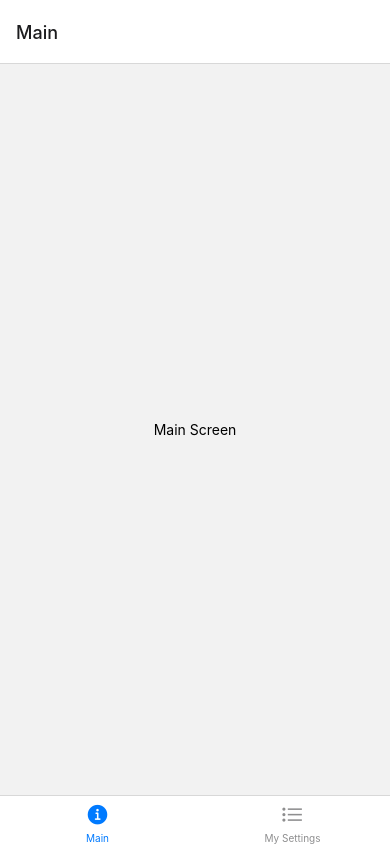
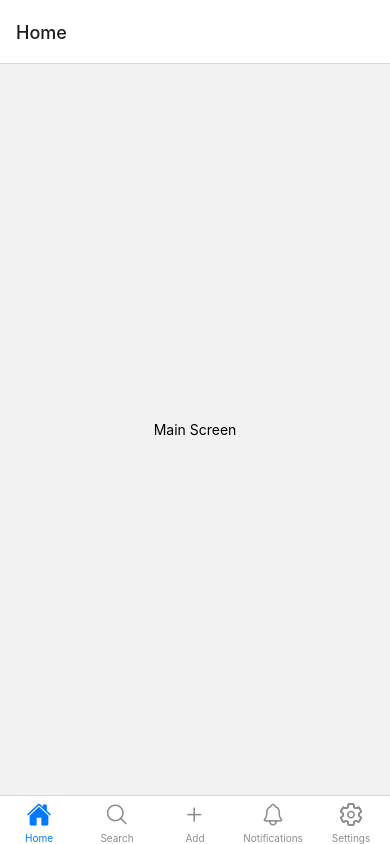
Before and after one commit to Suhadmendis/react-native-tab-navigation, a React Native app: screen / in a window 390 px wide. Built offline with nearby package versions, Linux system fonts and the light colour scheme.

Commit message:
buttons and icons

```diff
--- a/App.js
+++ b/App.js
@@ -17,7 +17,29 @@ function HomeScreen() {
 function SettingsScreen() {
   return (
     <View style={{ flex: 1, justifyContent: "center", alignItems: "center" }}>
-      <Text>My Settings Screen</Text>
+      <Text>Settings Screen</Text>
+    </View>
+  );
+}
+
+function AddScreen() {
+  return (
+    <View style={{ flex: 1, justifyContent: "center", alignItems: "center" }}>
+      <Text>Add Screen</Text>
+    </View>
+  );
+}
+function NotificationsScreen() {
+  return (
+    <View style={{ flex: 1, justifyContent: "center", alignItems: "center" }}>
+      <Text>Notifications Screen</Text>
+    </View>
+  );
+}
+function SearchScreen() {
+  return (
+    <View style={{ flex: 1, justifyContent: "center", alignItems: "center" }}>
+      <Text>Search Screen</Text>
     </View>
   );
 }
@@ -33,17 +55,26 @@ export default function App() {
             let iconName;
 
             if (route.name === 'Home') {
-              iconName = focused ? 'ios-information-circle' : 'ios-information-circle-outline';
+              iconName = focused ? 'home' : 'home-outline';
             }else if (route.name === 'Settings') {
-              iconName = focused ? 'ios-list' : 'ios-list-outline';
+              iconName = focused ? 'settings' : 'settings-outline';
+            }else if (route.name === 'Add') {
+              iconName = focused ? 'add' : 'add-outline';
+            }else if (route.name === 'Notifications') {
+              iconName = focused ? 'notifications' : 'notifications-outline';
+            }else if (route.name === 'Search') {
+              iconName = focused ? 'search' : 'search-outline';
             }
 
             return <Ionicons name={iconName} size={size} color={color} />;
           }
         })}
       >
-        <Tab.Screen name="Home" component={HomeScreen} options={{ title: 'Main' }} />
-        <Tab.Screen name="Settings" component={SettingsScreen} options={{ title: 'My Settings' }}  />
+        <Tab.Screen name="Home" component={HomeScreen} options={{ title: 'Home' }} />
+        <Tab.Screen name="Search" component={SearchScreen} options={{ title: 'Search' }} />
+        <Tab.Screen name="Add" component={AddScreen} options={{ title: 'Add' }} />
+        <Tab.Screen name="Notifications" component={NotificationsScreen} options={{ title: 'Notifications' }} />
+        <Tab.Screen name="Settings" component={SettingsScreen} options={{ title: 'Settings' }}  />
       </Tab.Navigator>
     </NavigationContainer>
   );
```
